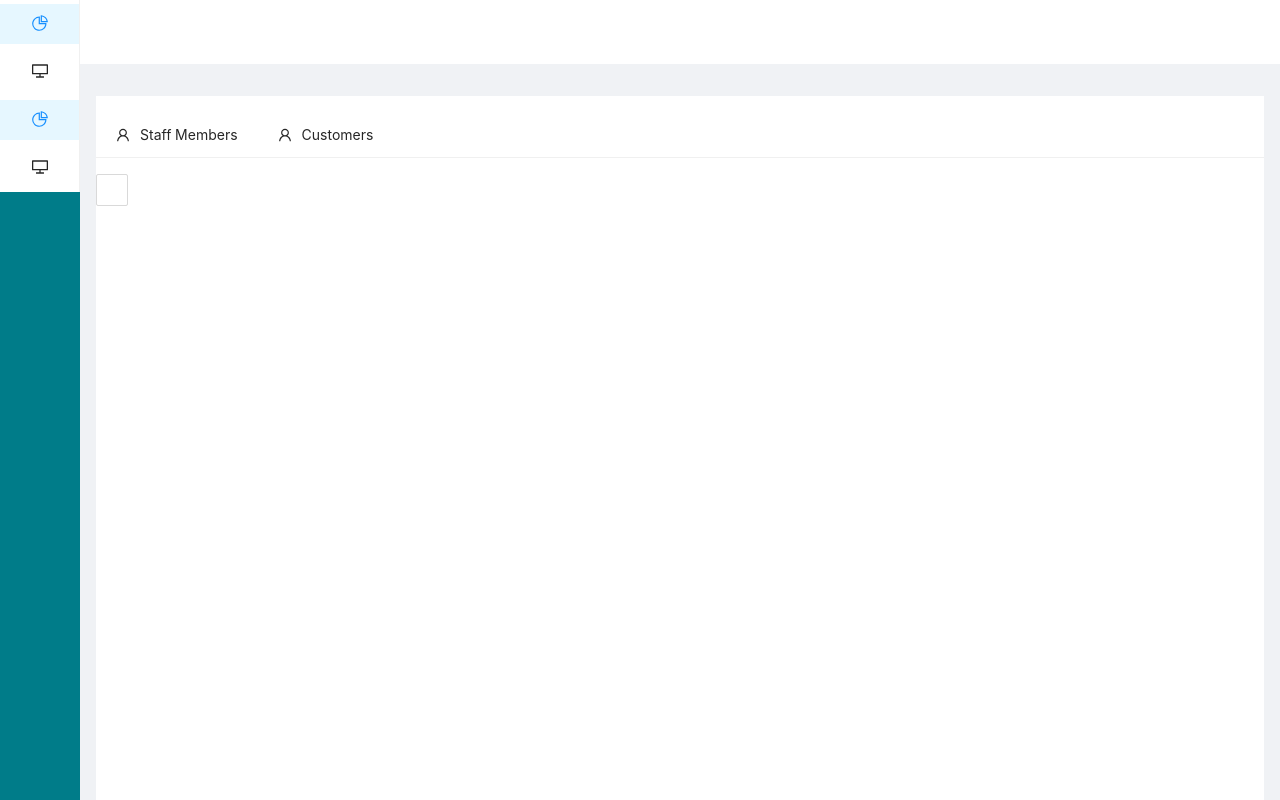
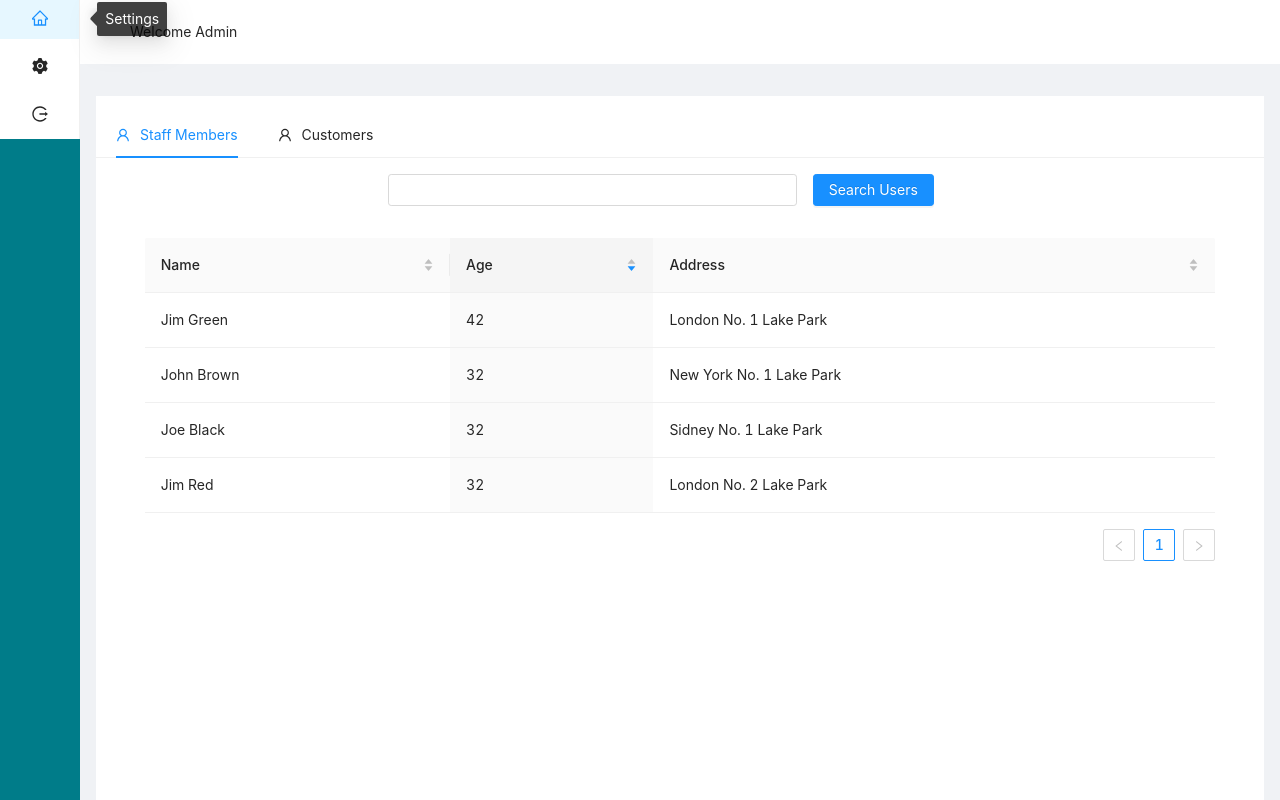
Before and after one commit to dikshit18/trouver-admin-app, a React (Create React App) app: page /landing in a window 1280 px wide. Shown: the top 800 px of the page. Built offline with nearby package versions, Linux system fonts and the light colour scheme.

Commit message:
Menu UI partially done, new components added

```diff
--- a/src/components/Footer.js
+++ b/src/components/Footer.js
@@ -6,7 +6,7 @@ const footer = () => {
   return (
     <>
       <Footer style={{ textAlign: "center" }}>
-        Ant Design ©2018 Created by Ant UED
+        Trouver ©2020 All Rights Reserved.
       </Footer>
     </>
   );
--- a/src/components/Menu.js
+++ b/src/components/Menu.js
@@ -5,6 +5,7 @@ import "antd/dist/antd.css";
 import SideKick from "./SideKick";
 import UserList from "./UserList";
 import SearchBar from "./SearchBar";
+import UsersTable from "./UsersTable";
 const { Header, Content, Footer } = Layout;
 const handleClick = () => {};
 
@@ -23,7 +24,9 @@ const MenuComponent = props => {
           style={{
             ...HeaderStyle
           }}
-        />
+        >
+          Welcome Admin
+        </Header>
         <Content
           style={{
             margin: "2rem 1rem",
@@ -33,6 +36,7 @@ const MenuComponent = props => {
         >
           <UserList />
           <SearchBar />
+          <UsersTable />
         </Content>
         <Footer />
       </Layout>
--- a/src/components/SearchBar.js
+++ b/src/components/SearchBar.js
@@ -1,17 +1,31 @@
 import React from "react";
 import "antd/dist/antd.css";
-import { Input } from "antd";
+import { Input, Row, Col, Button } from "antd";
 import { UserOutlined } from "@ant-design/icons";
-const handleClick = e => {
-  //   console.log("click ", e);
-  //   this.setState({
-  //     current: e.key
-  //   });
+import styled from "styled-components";
+
+const TextBoxStyle = {
+  width: "70%",
+  marginTop: "1rem",
+  marginRight: "1rem",
+  borderRadius: ".2rem"
+};
+const ButtonStyle = {
+  borderRadius: ".2rem"
 };
 const searchBar = props => {
   return (
     <>
-      <Input style={{ width: "2rem", marginTop: "1rem" }} />
+      <Row>
+        <Col md={6} lg={6} sm={1} xs={1}></Col>
+        <Col md={12} lg={12} sm={22} xs={22}>
+          <Input style={{ ...TextBoxStyle }} />
+          <Button type="primary" style={{ ...ButtonStyle }}>
+            Search Users
+          </Button>
+        </Col>
+        <Col md={6} lg={6} sm={1} xs={1}></Col>
+      </Row>
     </>
   );
 };
--- a/src/components/SideKick.js
+++ b/src/components/SideKick.js
@@ -1,31 +1,36 @@
 import React from "react";
-import { DesktopOutlined, PieChartOutlined } from "@ant-design/icons";
-import { Menu, Layout } from "antd";
+import { SettingFilled, LogoutOutlined, HomeOutlined } from "@ant-design/icons";
+import { Menu, Layout, Avatar } from "antd";
 import "antd/dist/antd.css";
 const { Sider } = Layout;
+const SideKickStyle = {
+  marginTop: "-0.3rem",
+  backgroundColor: "#007C89"
+};
+const LogOutStyle = {
+  marginTop: "30rem",
+  backgroundColor: "#007C89",
+  marginRight: "1rem"
+};
 const sideKick = props => {
   return (
-    <Sider
-      theme={"light"}
-      collapsed={true}
-      style={{ backgroundColor: "#007C89" }}
-    >
+    <Sider theme={"light"} collapsed={true} style={{ ...SideKickStyle }}>
       <Menu theme="light" defaultSelectedKeys={["1"]} mode="inline">
-        <Menu.Item key="1" icon={<PieChartOutlined />}>
-          Option 1
+        <Menu.Item key="1" icon={<HomeOutlined />}>
+          Settings
         </Menu.Item>
-        <Menu.Item key="2" icon={<DesktopOutlined />}>
-          Option 2
+        <Menu.Item key="2" icon={<SettingFilled />}>
+          Settings
+        </Menu.Item>
+        <Menu.Item key="3" icon={<LogoutOutlined />}>
+          Logout
         </Menu.Item>
       </Menu>
-      <Menu theme="light" defaultSelectedKeys={["1"]} mode="inline">
-        <Menu.Item key="1" icon={<PieChartOutlined />}>
-          Option 1
-        </Menu.Item>
-        <Menu.Item key="2" icon={<DesktopOutlined />}>
-          Option 2
-        </Menu.Item>
-      </Menu>
+      <Menu
+        defaultSelectedKeys={["0"]}
+        mode="inline"
+        style={{ ...LogOutStyle }}
+      ></Menu>
     </Sider>
   );
 };
--- a/src/components/UserList.js
+++ b/src/components/UserList.js
@@ -15,6 +15,7 @@ const userList = props => {
       // selectedKeys={[this.state.current]}
       mode="horizontal"
       style={{ marginTop: "1rem" }}
+      selectedKeys={["staff"]}
     >
       <Menu.Item key="staff" icon={<UserOutlined />}>
         Staff Members
--- /dev/null
+++ b/src/components/UsersTable.js
@@ -0,0 +1,75 @@
+import React from "react";
+import "antd/dist/antd.css";
+import { Table, Row, Col } from "antd";
+const TableStyle = {
+  width: "100%",
+  margin: "2rem auto"
+};
+const columns = [
+  {
+    title: "Name",
+    dataIndex: "name",
+    sorter: (a, b) => a.name.length - b.name.length,
+    sortDirections: ["descend", "ascend"]
+  },
+  {
+    title: "Age",
+    dataIndex: "age",
+    defaultSortOrder: "descend",
+    sorter: (a, b) => a.age - b.age
+  },
+  {
+    title: "Address",
+    dataIndex: "address",
+    sorter: (a, b) => a.address.length - b.address.length,
+    sortDirections: ["descend", "ascend"]
+  }
+];
+
+const data = [
+  {
+    key: "1",
+    name: "John Brown",
+    age: 32,
+    address: "New York No. 1 Lake Park"
+  },
+  {
+    key: "2",
+    name: "Jim Green",
+    age: 42,
+    address: "London No. 1 Lake Park"
+  },
+  {
+    key: "3",
+    name: "Joe Black",
+    age: 32,
+    address: "Sidney No. 1 Lake Park"
+  },
+  {
+    key: "4",
+    name: "Jim Red",
+    age: 32,
+    address: "London No. 2 Lake Park"
+  }
+];
+
+function onChange(pagination, filters, sorter, extra) {
+  console.log("params", pagination, filters, sorter, extra);
+}
+const usersTable = props => {
+  return (
+    <Row>
+      <Col xs={2} sm={0} lg={1} md={1}></Col>
+      <Col xs={24} sm={24} lg={22} md={22}>
+        <Table
+          style={{ ...TableStyle }}
+          columns={columns}
+          dataSource={data}
+          onChange={onChange}
+        />
+      </Col>
+      <Col xs={0} sm={0} lg={1} md={1}></Col>
+    </Row>
+  );
+};
+export default usersTable;
```
